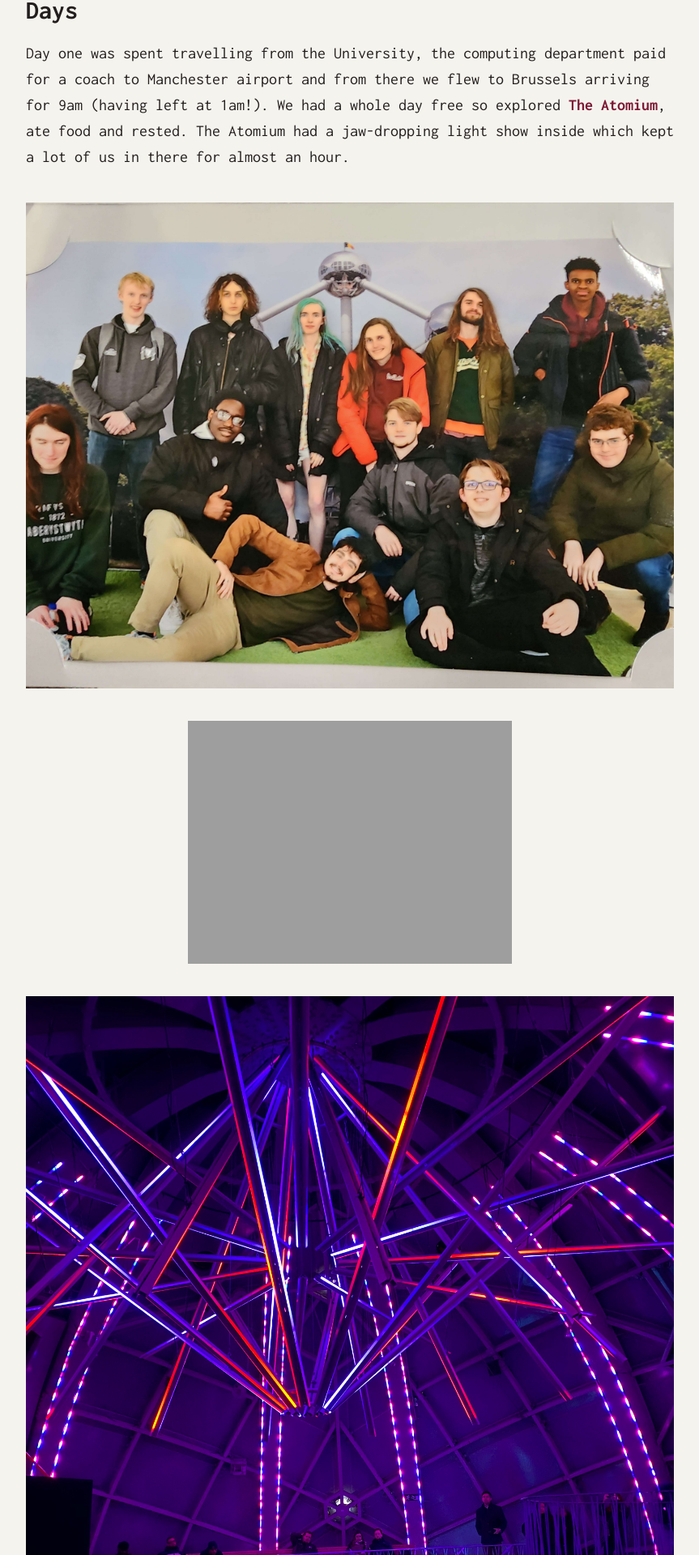
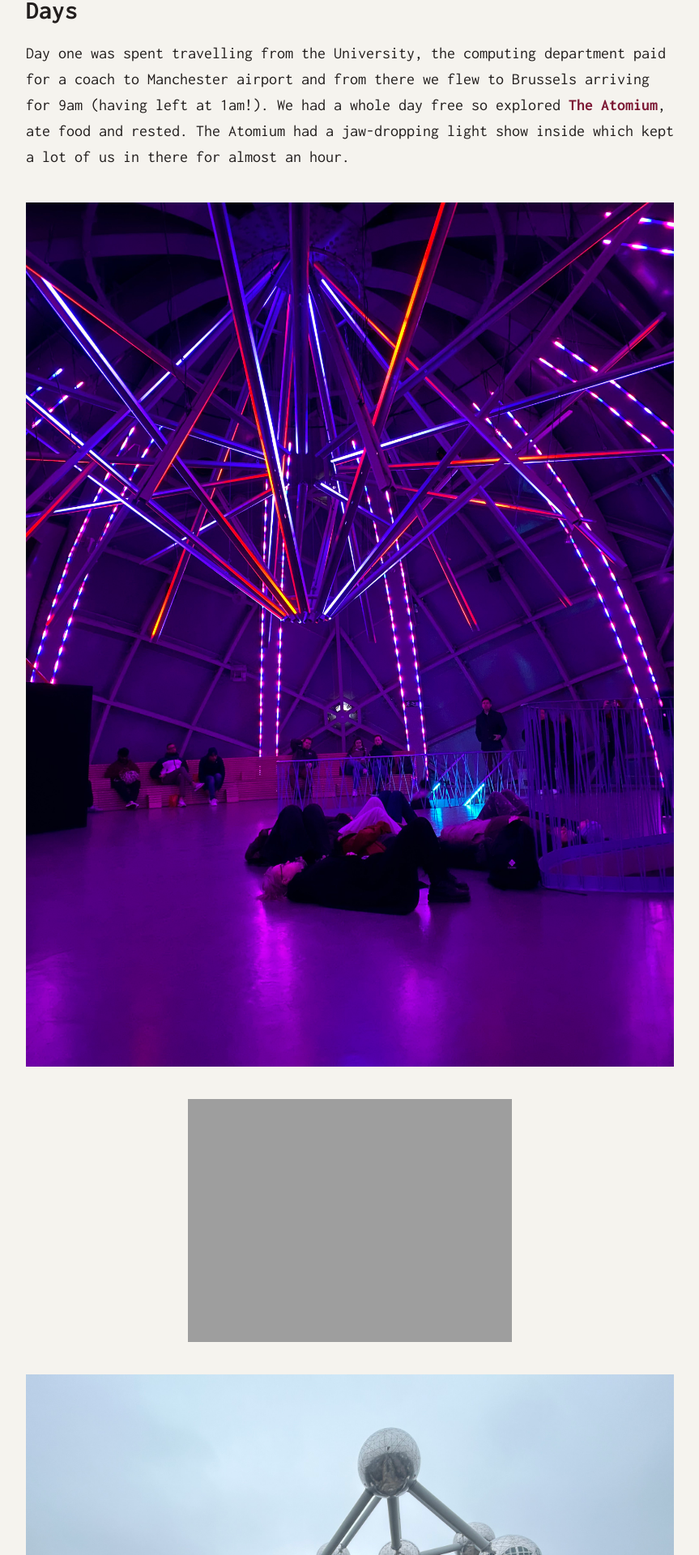
Before and after one commit to abercompsoc/abercompsoc.github.io, a Jekyll site: the page built from _posts/2024-02-07-fosdem2024.md, in a window 1280 px wide. Shown: the part 806-2726 px from the top of the page at 81% size, without its empty margins (208-1071 px from the left). Built offline with Jekyll 4.4.1, drawn with Linux system fonts in a browser that asks for light colours.

Commit message:
lessening the number of photosy

```diff
--- a/_posts/2024-02-07-fosdem2024.md
+++ b/_posts/2024-02-07-fosdem2024.md
@@ -12,8 +12,6 @@ We split across two hostels, [Sleep Well](https://www.booking.com/hotel/be/sleep
 
 # Days
 Day one was spent travelling from the University, the computing department paid for a coach to Manchester airport and from there we flew to Brussels arriving for 9am (having left at 1am!). We had a whole day free so explored [The Atomium](https://atomium.be/home/Index), ate food and rested. The Atomium had a jaw-dropping light show inside which kept a lot of us in there for almost an hour.
-![Group photos at The Atomium](https://abercompsoc.github.io/assets/fosdem2024/condoAtomium.jpg)
-![Group photos at The Atomium](https://abercompsoc.github.io/assets/fosdem2024/SleepWellAtomium.png)
 ![Students under a light show](https://abercompsoc.github.io/assets/fosdem2024/lights2.jpg)
 ![Students going through a tunnel of light](https://abercompsoc.github.io/assets/fosdem2024/lights1.jpg)
 ![Full Group infront of Atomium](https://abercompsoc.github.io/assets/fosdem2024/groupAtomiumPhoto.jpg)
```
Also changed, not shown: other parts of _posts/2024-02-07-fosdem2024.md (+0 -3 lines).
